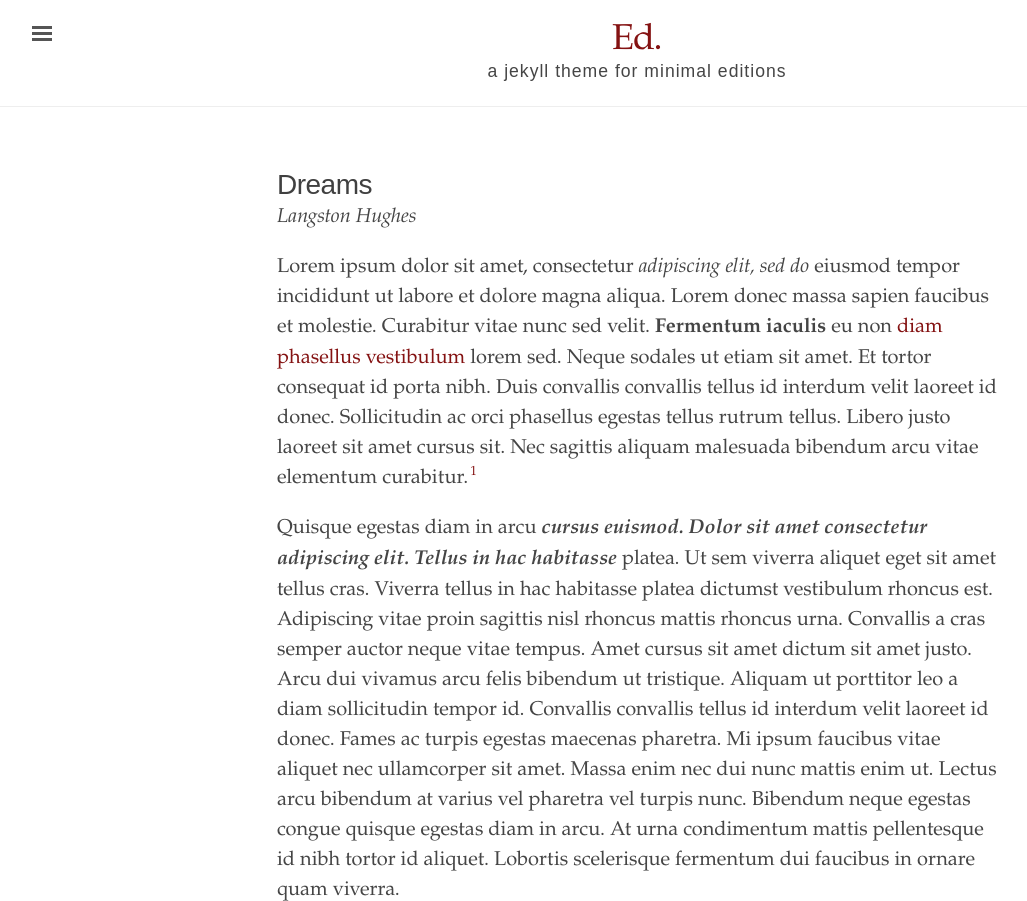
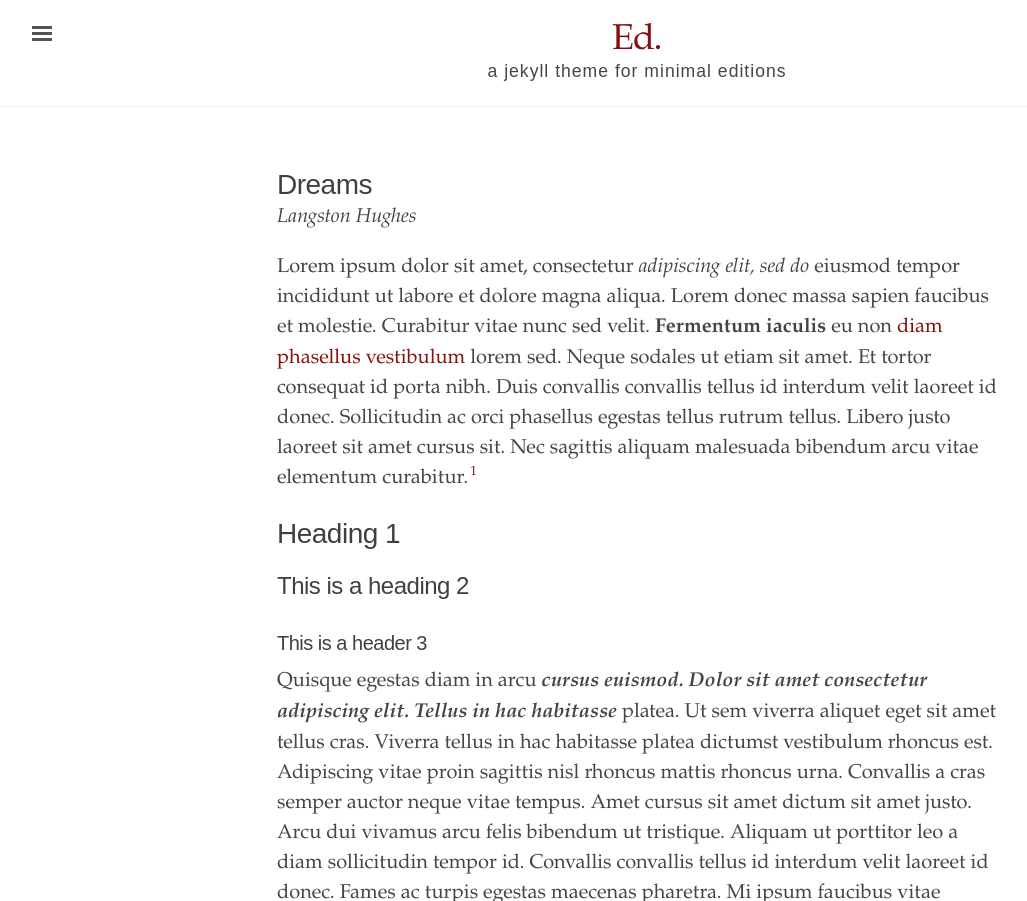
Before and after one commit to elotroalex/ed-tutorial, a Jekyll site: the page built from _texts/dreams.md, in a window 1280 px wide, cut to the strip 0-901 px from the top of the page. Shown: the whole strip, without its empty margins (3-1030 px from the left). Built offline with Jekyll 4.4.1, drawn with Linux system fonts in a browser that asks for light colours; some of the changed text lies outside the part shown.

Commit message:
Update dreams.md

```diff
--- a/_texts/dreams.md
+++ b/_texts/dreams.md
@@ -8,7 +8,15 @@ source: Project Guttenberg
 
 Lorem ipsum dolor sit amet, consectetur *adipiscing elit, sed do* eiusmod tempor incididunt ut labore et dolore magna aliqua. Lorem donec massa sapien faucibus et molestie. Curabitur vitae nunc sed velit. **Fermentum iaculis** eu non [diam phasellus vestibulum](https://minicomp.github.io/ed/texts/a-julia/) lorem sed. Neque sodales ut etiam sit amet. Et tortor consequat id porta nibh. Duis convallis convallis tellus id interdum velit laoreet id donec. Sollicitudin ac orci phasellus egestas tellus rutrum tellus. Libero justo laoreet sit amet cursus sit. Nec sagittis aliquam malesuada bibendum arcu vitae elementum curabitur.[^bananas]
 
+# Heading 1
+
+## This is a heading 2
+
+### This is a header 3
+
 Quisque egestas diam in arcu ***cursus euismod. Dolor sit amet consectetur adipiscing elit. Tellus in hac habitasse*** platea. Ut sem viverra aliquet eget sit amet tellus cras. Viverra tellus in hac habitasse platea dictumst vestibulum rhoncus est. Adipiscing vitae proin sagittis nisl rhoncus mattis rhoncus urna. Convallis a cras semper auctor neque vitae tempus. Amet cursus sit amet dictum sit amet justo. Arcu dui vivamus arcu felis bibendum ut tristique. Aliquam ut porttitor leo a diam sollicitudin tempor id. Convallis convallis tellus id interdum velit laoreet id donec. Fames ac turpis egestas maecenas pharetra. Mi ipsum faucibus vitae aliquet nec ullamcorper sit amet. Massa enim nec dui nunc mattis enim ut. Lectus arcu bibendum at varius vel pharetra vel turpis nunc. Bibendum neque egestas congue quisque egestas diam in arcu. At urna condimentum mattis pellentesque id nibh tortor id aliquet. Lobortis scelerisque fermentum dui faucibus in ornare quam viverra.
+
+### This is another header 3
 
 ![this is an image of bananas](https://wasteadvantagemag.com/wp-content/uploads/2016/05/Banana-waste.jpg)
 
```
